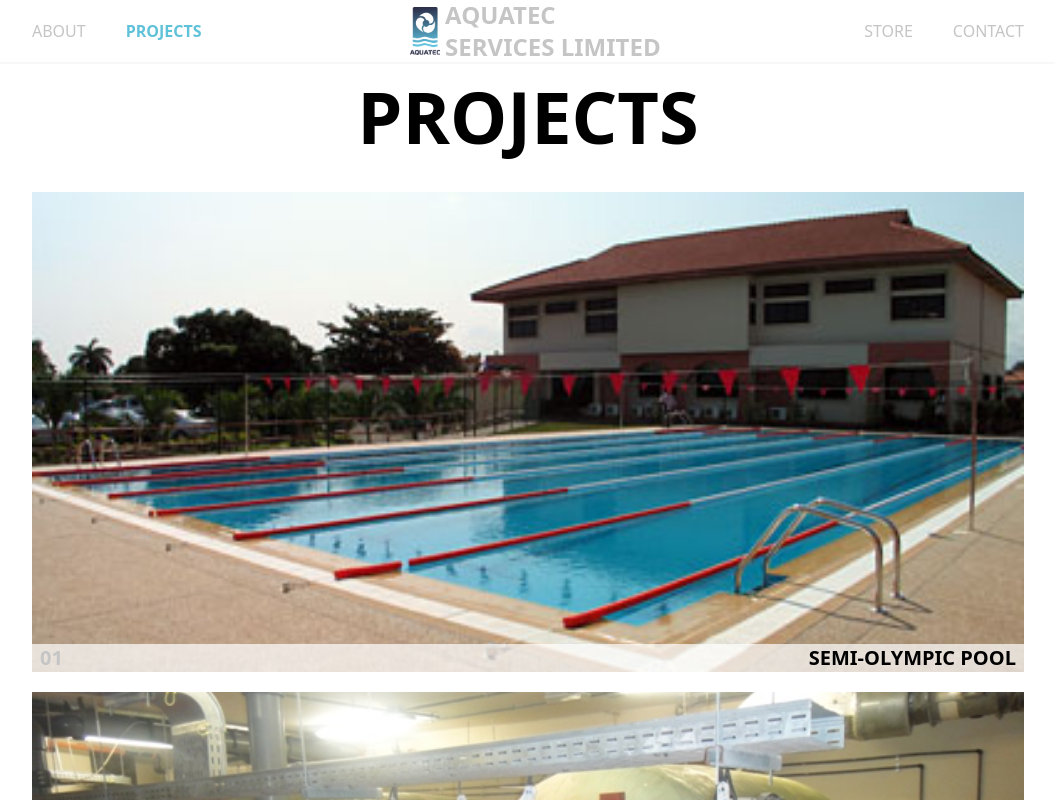
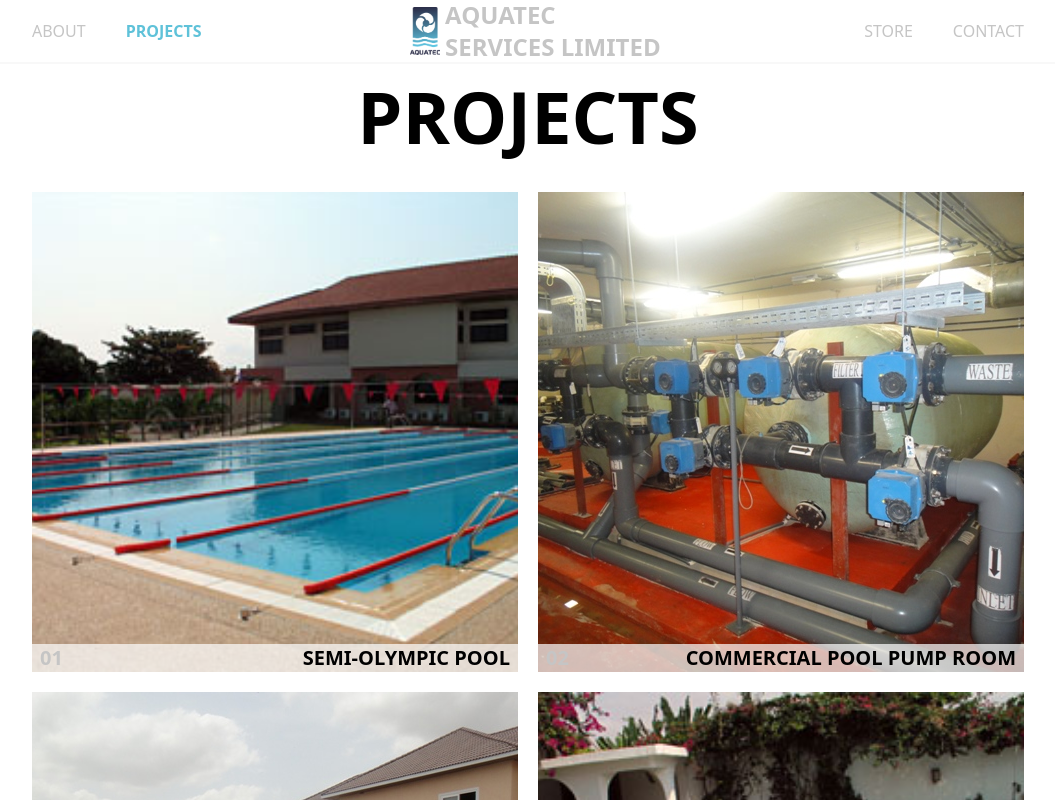
Before and after one commit to Gatesvert81/aquatec-website, a Next.js app: page /projects in a window 1280 px wide. Shown: the top 800 px of the page, without its empty margins (112-1167 px from the left). Built offline with nearby package versions, Linux system fonts and the light colour scheme.

Commit message:
projects ui

```diff
--- a/pages/projects.js
+++ b/pages/projects.js
@@ -27,7 +27,7 @@
                     Projects
                 </motion.h1>
             </motion.div>
-            <main className='grid grid-cols-1 gap-5' >
+            <main className='grid grid-cols-1 md:grid-cols-2 gap-5' >
                 {
                     projects.map((project, index) => (
                         <ProjectCard image={project.image} key={index} number={index + 1} >
```
